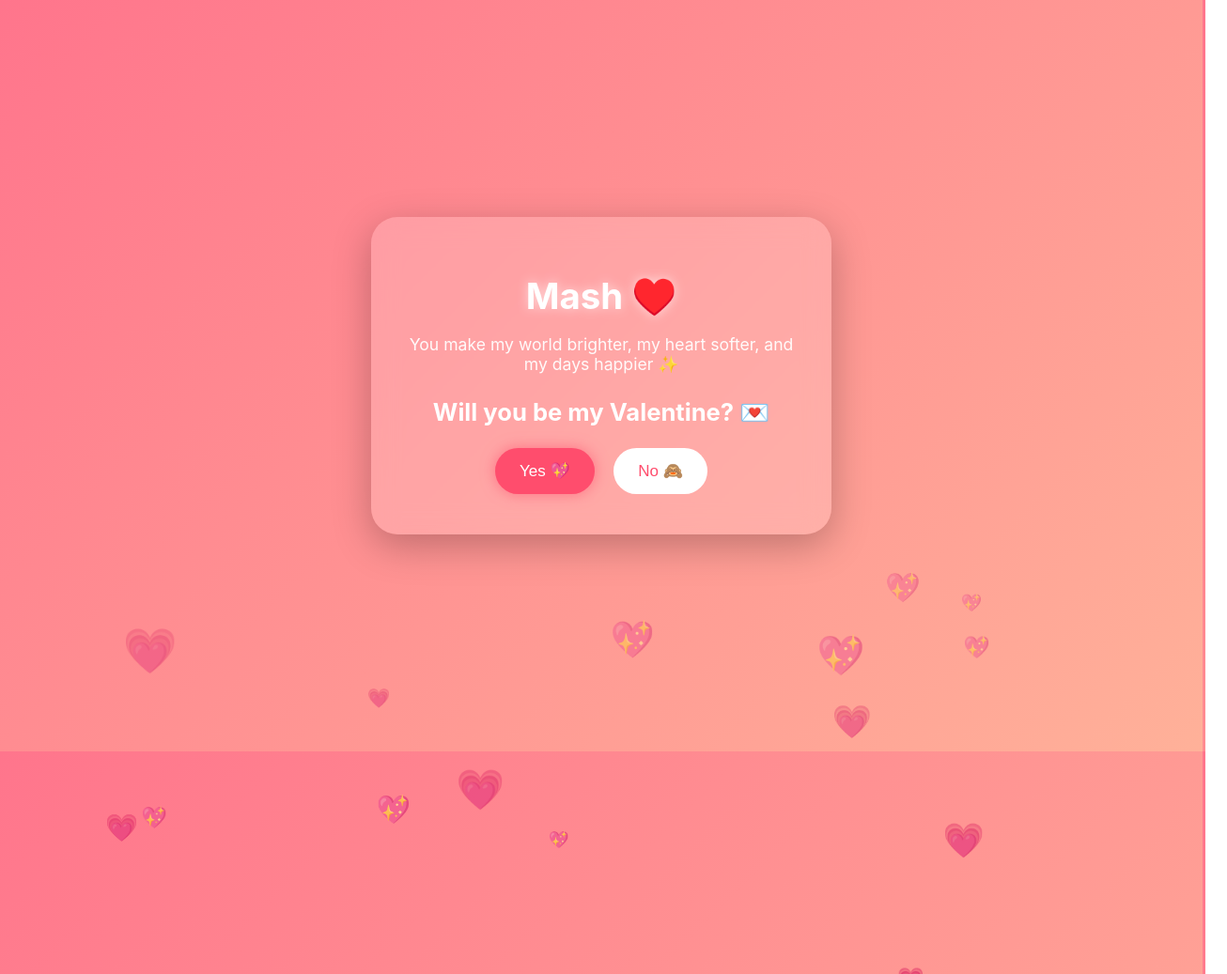
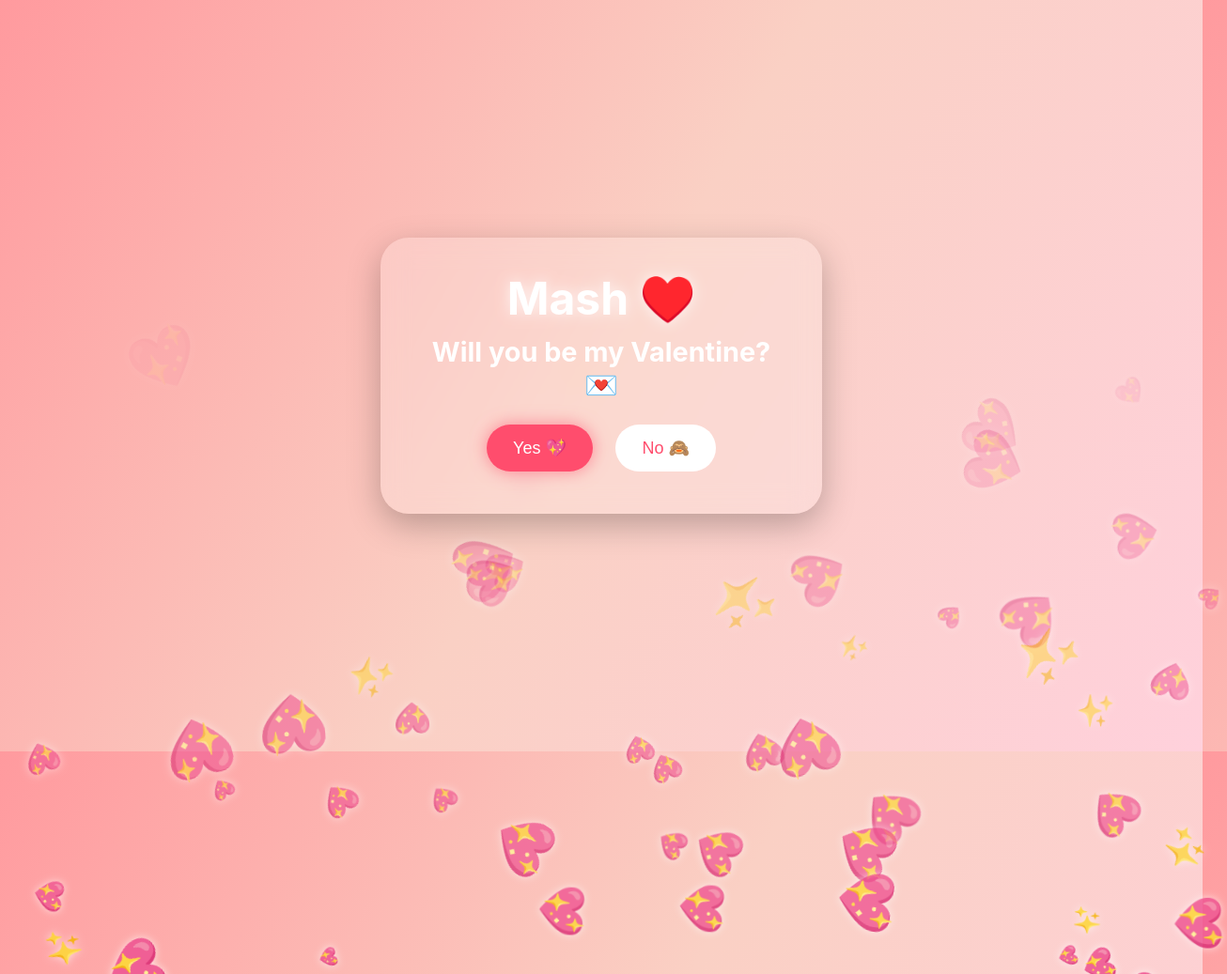
Before and after one commit to linuka7/will-you-be-my-valentine, a plain HTML site: page index.html in a window 1280 px wide. Shown: the top 1037 px of the page at 94% size, 1306 px wide, since content can reach past the window. Drawn offline with Linux system fonts and the light colour scheme.

Commit message:
Update index.html

```diff
--- a/index.html
+++ b/index.html
@@ -4,65 +4,61 @@
 <meta charset="UTF-8">
 <meta name="viewport" content="width=device-width, initial-scale=1.0">
 <title>Mash ♥️ Be My Valentine</title>
-
 <style>
   body {
     margin: 0;
+    padding: 0;
     font-family: -apple-system, BlinkMacSystemFont, sans-serif;
-    background: linear-gradient(135deg, #ff758c, #ffb199);
+    overflow: hidden;
+    background: linear-gradient(120deg, #ff9a9e, #fad0c4, #ffd1dc);
     height: 100vh;
     display: flex;
     justify-content: center;
     align-items: center;
     text-align: center;
-    overflow: hidden;
-    color: white;
+    color: #fff;
   }
 
   .card {
-    width: 85%;
-    max-width: 420px;
-    background: rgba(255,255,255,0.18);
+    position: relative;
+    z-index: 2;
+    width: 90%;
+    max-width: 400px;
+    background: rgba(255,255,255,0.2);
     padding: 35px;
-    border-radius: 28px;
+    border-radius: 30px;
     backdrop-filter: blur(14px);
-    box-shadow: 0 12px 40px rgba(0,0,0,0.25);
+    box-shadow: 0 12px 35px rgba(0,0,0,0.25);
   }
 
   h1 {
-    font-size: 2.4rem;
-    margin-bottom: 10px;
-    text-shadow: 0 0 12px rgba(255,255,255,0.6);
+    font-size: 3rem;
+    margin: 0 0 10px;
+    text-shadow: 0 0 15px rgba(255,255,255,0.8);
   }
 
   h2 {
-    font-size: 1.6rem;
-    margin-bottom: 15px;
-  }
-
-  p {
-    font-size: 1.1rem;
-    margin-bottom: 25px;
-    opacity: 0.95;
+    font-size: 1.8rem;
+    margin: 10px 0 15px;
   }
 
   button {
     border: none;
-    padding: 14px 26px;
-    margin: 8px;
-    font-size: 17px;
+    padding: 14px 28px;
+    margin: 10px;
+    font-size: 18px;
     border-radius: 30px;
     cursor: pointer;
-    transition: 0.25s;
+    transition: 0.3s;
   }
 
   #yes {
     background: #ff4d6d;
     color: white;
-    box-shadow: 0 0 15px rgba(255,77,109,0.6);
+    box-shadow: 0 0 18px rgba(255,77,109,0.6);
   }
 
-  #yes:hover { transform: scale(1.08); }
+  #yes:hover { transform: scale(1.1); }
 
   #no {
     background: white;
@@ -70,25 +66,30 @@
     position: relative;
   }
 
-  .heart {
+  .heart, .sparkle {
     position: absolute;
+    pointer-events: none;
     animation: float linear infinite;
     opacity: 0.8;
+    text-shadow: 0 0 8px rgba(255,255,255,0.8);
   }
 
   @keyframes float {
-    0% { transform: translateY(100vh) scale(1); opacity: 0; }
+    0% { transform: translateY(100vh) rotate(0deg) scale(1); opacity: 0; }
     10% { opacity: 1; }
-    100% { transform: translateY(-10vh) scale(1.4); opacity: 0; }
+    100% { transform: translateY(-10vh) rotate(360deg) scale(1.4); opacity: 0; }
   }
 </style>
 </head>
+<body>
 
-<body>
+<!-- Offline Background Music -->
+<audio autoplay loop>
+  <source src="romantic.mp3" type="audio/mpeg">
+</audio>
 
 <div class="card">
   <h1>Mash ♥️</h1>
-  <p>You make my world brighter, my heart softer, and my days happier ✨</p>
   <h2>Will you be my Valentine? 💌</h2>
 
   <button id="yes" onclick="yesClick()">Yes 💖</button>
@@ -98,30 +99,30 @@
 <script>
 function yesClick() {
   document.body.innerHTML =
-    "<h1 style='font-size:3rem'>Yay Mash ♥️ 💖</h1><p style='font-size:1.4rem'>You just made me the happiest person 🥰</p>";
+    "<h1 style='font-size:3rem; text-align:center'>Mash ♥️</h1>" +
+    "<p style='font-size:1.5rem; text-align:center'>You just made me the happiest person 🥰</p>";
 }
 
 function moveButton() {
   const btn = document.getElementById("no");
   btn.style.position = "absolute";
-  btn.style.top = Math.random() * window.innerHeight + "px";
-  btn.style.left = Math.random() * window.innerWidth + "px";
+  btn.style.top = Math.random() * (window.innerHeight - 60) + "px";
+  btn.style.left = Math.random() * (window.innerWidth - 100) + "px";
 }
 
-// MANY floating hearts
+// Dense hearts + sparkles
 setInterval(() => {
-  const heart = document.createElement("div");
-  heart.className = "heart";
-
-  const size = Math.random() * 24 + 14;
-  heart.style.fontSize = size + "px";
-  heart.style.left = Math.random() * 100 + "vw";
-  heart.style.animationDuration = (Math.random() * 4 + 4) + "s";
-  heart.innerHTML = Math.random() > 0.5 ? "💖" : "💗";
-
-  document.body.appendChild(heart);
-  setTimeout(() => heart.remove(), 8000);
-}, 250);
+  const elem = document.createElement("div");
+  const isHeart = Math.random() > 0.25;
+  elem.className = isHeart ? "heart" : "sparkle";
+  const size = Math.random() * 36 + 16;
+  elem.style.fontSize = size + "px";
+  elem.style.left = Math.random() * window.innerWidth + "px";
+  elem.style.animationDuration = (Math.random() * 5 + 4) + "s";
+  elem.innerHTML = isHeart ? "💖" : "✨";
+  document.body.appendChild(elem);
+  setTimeout(() => elem.remove(), 12000);
+}, 80);
 </script>
 
 </body>
```
